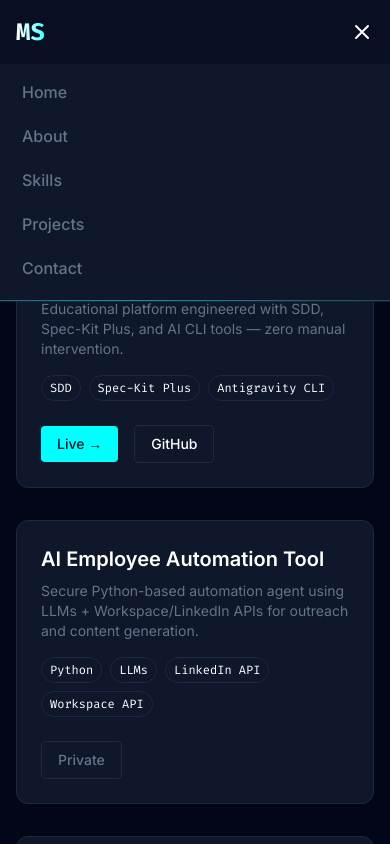
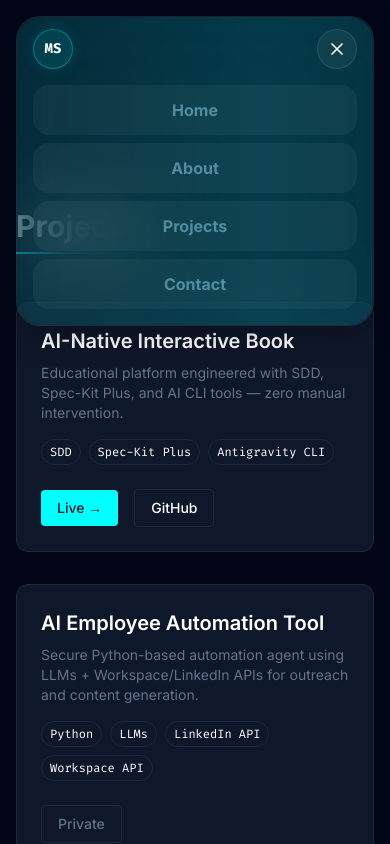
Before and after one commit to shariq001/Portfolio, a Next.js app: page /projects in a window 390 px wide. Both pictures are taken after a click on the button "Toggle menu". Shown: the top 844 px of the page. Built offline with nearby package versions, Linux system fonts and the light colour scheme.

Commit message:
feat(nav): overhaul header into a breathtaking dynamic island floating pill with scroll transitions

```diff
--- a/app/about/page.tsx
+++ b/app/about/page.tsx
@@ -4,7 +4,7 @@ import Certifications from '@/components/Certifications';
 
 export default function AboutPage() {
   return (
-    <main className="pt-16 min-h-screen">
+    <main className="pt-32 min-h-screen">
       <About />
       <Skills />
       <Certifications />
--- a/app/contact/page.tsx
+++ b/app/contact/page.tsx
@@ -2,7 +2,7 @@ import Contact from '@/components/Contact';
 
 export default function ContactPage() {
   return (
-    <main className="pt-16 min-h-screen">
+    <main className="pt-32 pb-16 min-h-screen">
       <Contact />
     </main>
   );
--- a/app/projects/page.tsx
+++ b/app/projects/page.tsx
@@ -2,7 +2,7 @@ import Projects from '@/components/Projects';
 
 export default function ProjectsPage() {
   return (
-    <main className="pt-16 min-h-screen">
+    <main className="pt-32 pb-16 min-h-screen">
       <Projects />
     </main>
   );
--- a/components/Nav.tsx
+++ b/components/Nav.tsx
@@ -1,41 +1,62 @@
 'use client';
-import { useState } from 'react';
+import { useState, useEffect } from 'react';
 import Link from 'next/link';
 
-/** Main navigation component with mobile drawer */
 export default function Nav() {
   const [isOpen, setIsOpen] = useState(false);
+  const [scrolled, setScrolled] = useState(false);
+
+  useEffect(() => {
+    const handleScroll = () => setScrolled(window.scrollY > 20);
+    window.addEventListener('scroll', handleScroll);
+    return () => window.removeEventListener('scroll', handleScroll);
+  }, []);
+
   const links = [
     { name: 'Home', path: '/' },
     { name: 'About', path: '/about' },
-    { name: 'Skills', path: '/about#skills' },
     { name: 'Projects', path: '/projects' },
     { name: 'Contact', path: '/contact' }
   ];
 
   return (
-    <nav className="fixed top-0 z-50 w-full bg-surface/60 backdrop-blur-xl border-b border-white/5 transition-all duration-500">
-      {/* Animated Glowing Bottom Border */}
-      <div className="absolute bottom-0 left-0 h-[1px] w-full bg-gradient-to-r from-transparent via-primary to-transparent animate-gradient opacity-50"></div>
+    <div className="fixed top-0 left-0 w-full z-50 flex justify-center mt-4 sm:mt-6 px-4 pointer-events-none">
+      <nav
+        className={`pointer-events-auto relative w-full max-w-3xl transition-all duration-700 rounded-3xl sm:rounded-full bg-surface/30 backdrop-blur-2xl border border-white/10 shadow-[0_8px_32px_rgba(0,0,0,0.3)] ${
+          scrolled ? 'shadow-[0_8px_32px_rgba(0,255,255,0.15)] bg-surface/60 border-primary/20' : ''
+        }`}
+      >
+        {/* Animated glowing pseudo-border inner light */}
+        <div className="absolute inset-0 rounded-3xl sm:rounded-full pointer-events-none p-[1px] overflow-hidden">
+          <div className="absolute inset-0 bg-gradient-to-r from-transparent via-primary/40 to-transparent animate-gradient opacity-50 w-[200%]"></div>
+        </div>
 
-      <div className="max-w-7xl mx-auto px-4 sm:px-6 lg:px-8">
-        <div className="flex justify-between items-center h-16 md:h-20">
-          <Link href="/" className="group relative flex items-center">
-            <span className="font-mono text-2xl font-black text-transparent bg-clip-text bg-gradient-to-r from-white to-primary group-hover:to-white transition-all duration-500">
-              MS
-            </span>
-            <span className="absolute -bottom-2 left-0 w-0 h-[2px] bg-primary transition-all duration-300 group-hover:w-full"></span>
+        <div className="relative flex justify-between items-center px-4 sm:px-6 py-3">
+          {/* Futuristic Logo Bubble */}
+          <Link href="/" className="group relative flex items-center z-10">
+            <div className="w-10 h-10 flex items-center justify-center rounded-full bg-primary/10 border border-primary/30 group-hover:bg-primary/30 group-hover:border-primary/60 transition-all duration-500 shadow-[0_0_15px_rgba(0,255,255,0.1)] group-hover:shadow-[0_0_25px_rgba(0,255,255,0.4)]">
+              <span className="font-mono text-sm font-black text-white group-hover:text-white transition-colors">
+                MS
+              </span>
+            </div>
           </Link>
-          <div className="hidden md:flex space-x-8">
+
+          {/* Desktop Pill Nav */}
+          <div className="hidden md:flex items-center space-x-1 bg-black/40 p-1.5 rounded-full border border-white/5 backdrop-blur-md">
             {links.map((link) => (
-              <Link key={link.name} href={link.path} className="relative text-sm font-medium text-muted hover:text-white transition-colors py-2 group">
+              <Link key={link.name} href={link.path} className="relative px-6 py-2 text-sm font-semibold text-muted hover:text-white transition-all duration-300 rounded-full hover:bg-white/10 hover:shadow-[inset_0_1px_0_rgba(255,255,255,0.2)]">
                 {link.name}
-                <span className="absolute bottom-0 left-0 w-full h-[2px] bg-primary scale-x-0 group-hover:scale-x-100 transition-transform duration-300 origin-right group-hover:origin-left"></span>
               </Link>
             ))}
           </div>
-          <button className="md:hidden text-white" onClick={() => setIsOpen(!isOpen)} aria-label="Toggle menu">
-            <svg className="w-6 h-6" fill="none" stroke="currentColor" viewBox="0 0 24 24">
+
+          {/* Mobile Hamburger Toggle */}
+          <button
+            className="md:hidden relative z-10 w-10 h-10 flex items-center justify-center rounded-full bg-white/5 border border-white/10 text-white hover:bg-white/10 transition-colors"
+            onClick={() => setIsOpen(!isOpen)}
+            aria-label="Toggle menu"
+          >
+            <svg className="w-5 h-5" fill="none" stroke="currentColor" viewBox="0 0 24 24">
               {isOpen ? (
                 <path strokeLinecap="round" strokeLinejoin="round" strokeWidth={2} d="M6 18L18 6M6 6l12 12" />
               ) : (
@@ -44,18 +65,23 @@ export default function Nav() {
             </svg>
           </button>
         </div>
-      </div>
-      {isOpen && (
-        <div className="md:hidden bg-surface border-b border-border">
-          <div className="px-2 pt-2 pb-3 space-y-1 sm:px-3">
+
+        {/* Mobile Menu Dropdown (Expands smoothly within the pill) */}
+        <div className={`md:hidden overflow-hidden transition-all duration-500 ease-in-out ${isOpen ? 'max-h-64 opacity-100' : 'max-h-0 opacity-0'}`}>
+          <div className="px-4 pb-4 pt-1 space-y-2">
             {links.map((link) => (
-              <Link key={link.name} href={link.path} onClick={() => setIsOpen(false)} className="block px-3 py-2 rounded-md text-base font-medium text-muted hover:text-white hover:bg-white/5 hover:pl-5 transition-all duration-300 border-l-2 border-transparent hover:border-primary">
+              <Link
+                key={link.name}
+                href={link.path}
+                onClick={() => setIsOpen(false)}
+                className="block px-4 py-3 rounded-2xl text-center font-bold text-muted hover:text-white bg-white/5 hover:bg-primary/20 hover:shadow-[0_0_15px_rgba(0,255,255,0.2)] hover:border-primary/30 border border-transparent transition-all duration-300"
+              >
                 {link.name}
               </Link>
             ))}
           </div>
         </div>
-      )}
-    </nav>
+      </nav>
+    </div>
   );
 }
```
